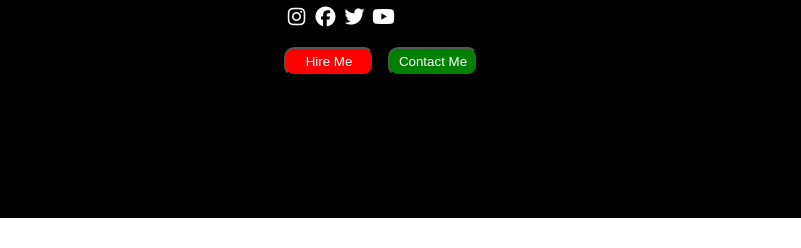
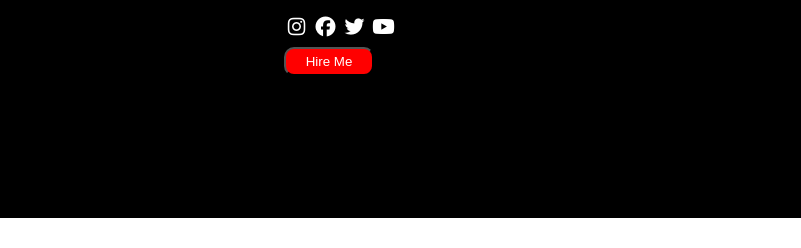
Before and after one commit to MoulyaMR/Project-, a plain HTML site: page index.html in a window 1280 px wide. Shown: the part 552-800 px from the top of the page, 0-801 px from the left. Drawn offline with Linux system fonts and the light colour scheme; grey boxes are pictures that could not be loaded.

Commit message:
Project1

```diff
--- a/index.html
+++ b/index.html
@@ -42,7 +42,7 @@
                 </div>
                 <div class="btn">
                     <button id="btn1"><a href="about.html">Hire Me</a></button>
-                    <button id="btn2"><a href="contactme.html">contact me</a></button>
+
                 </div>
             </div>
             <div class="img">
```
